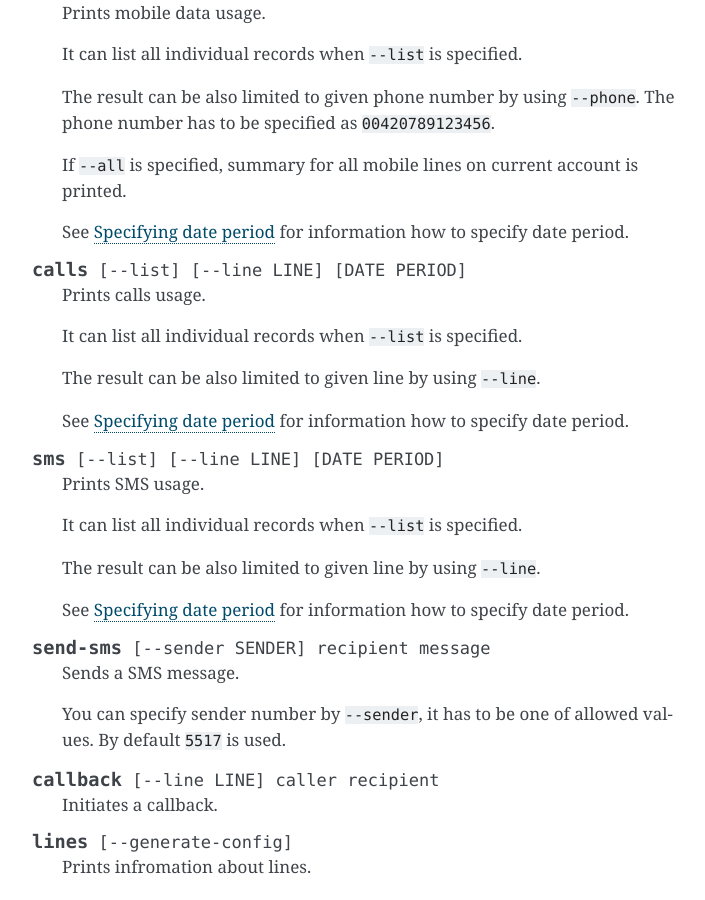
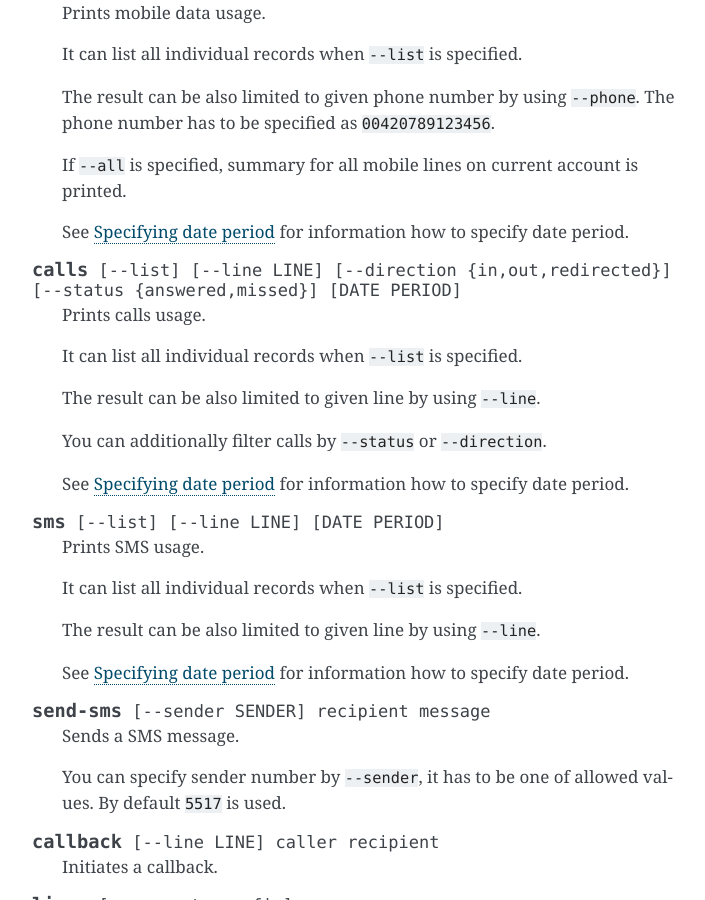
Before and after one commit to nijel/odorik, a Sphinx documentation site: the page built from docs/command.rst, in a window 1280 px wide and 900 px high, scrolled down 1321 px. Shown: the whole window, without its empty margins (388-1093 px from the left). Built offline with Sphinx 7.4.7, drawn with Linux system fonts in a browser that asks for light colours.

Commit message:
Update Sphinx docs for new options
Signed-off-by: Michal Čihař <michal@cihar.com>

```diff
--- a/docs/command.rst
+++ b/docs/command.rst
@@ -82,13 +82,15 @@ Currently following subcommands are available:
 
     See :ref:`interval` for information how to specify date period.
 
-.. option:: calls [--list] [--line LINE] [DATE PERIOD]
+.. option:: calls [--list] [--line LINE] [--direction {in,out,redirected}] [--status {answered,missed}] [DATE PERIOD]
 
     Prints calls usage.
 
     It can list all individual records when ``--list`` is specified.
 
     The result can be also limited to given line by using ``--line``.
+
+    You can additionally filter calls by ``--status`` or ``--direction``.
 
     See :ref:`interval` for information how to specify date period.
 
```
